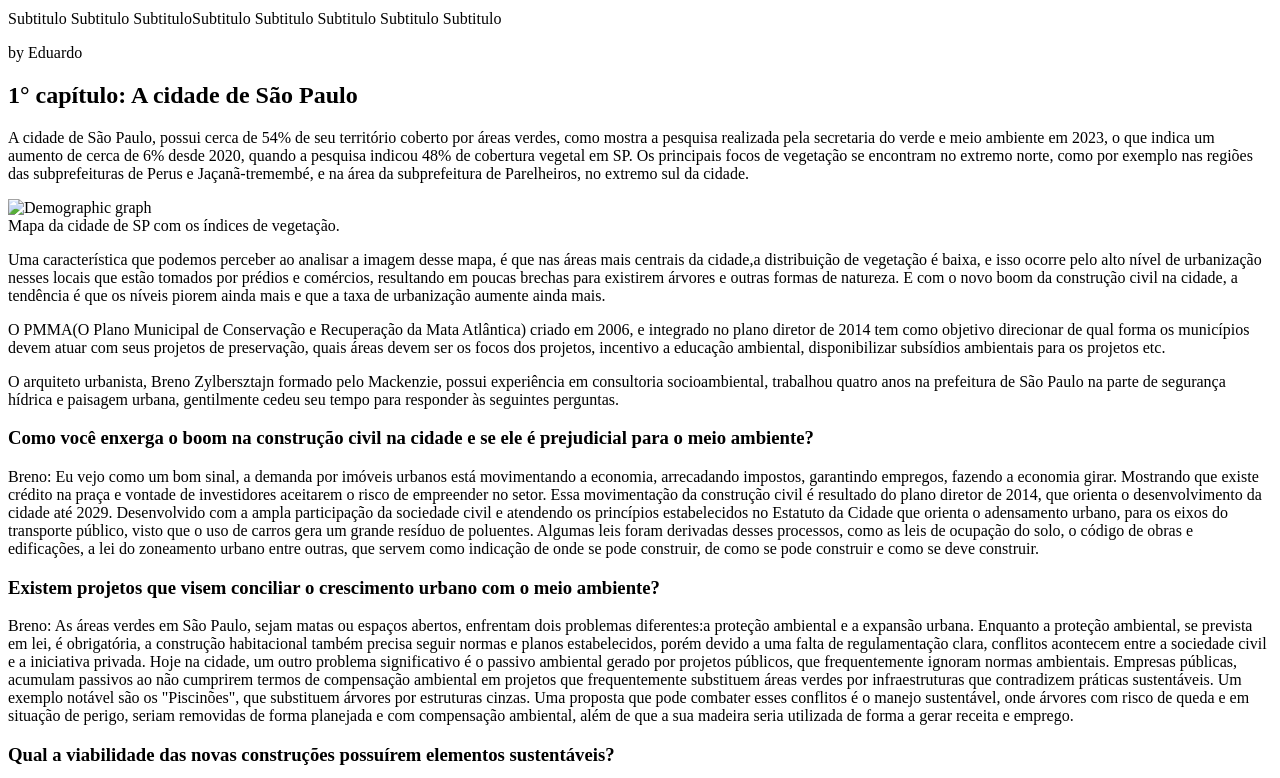
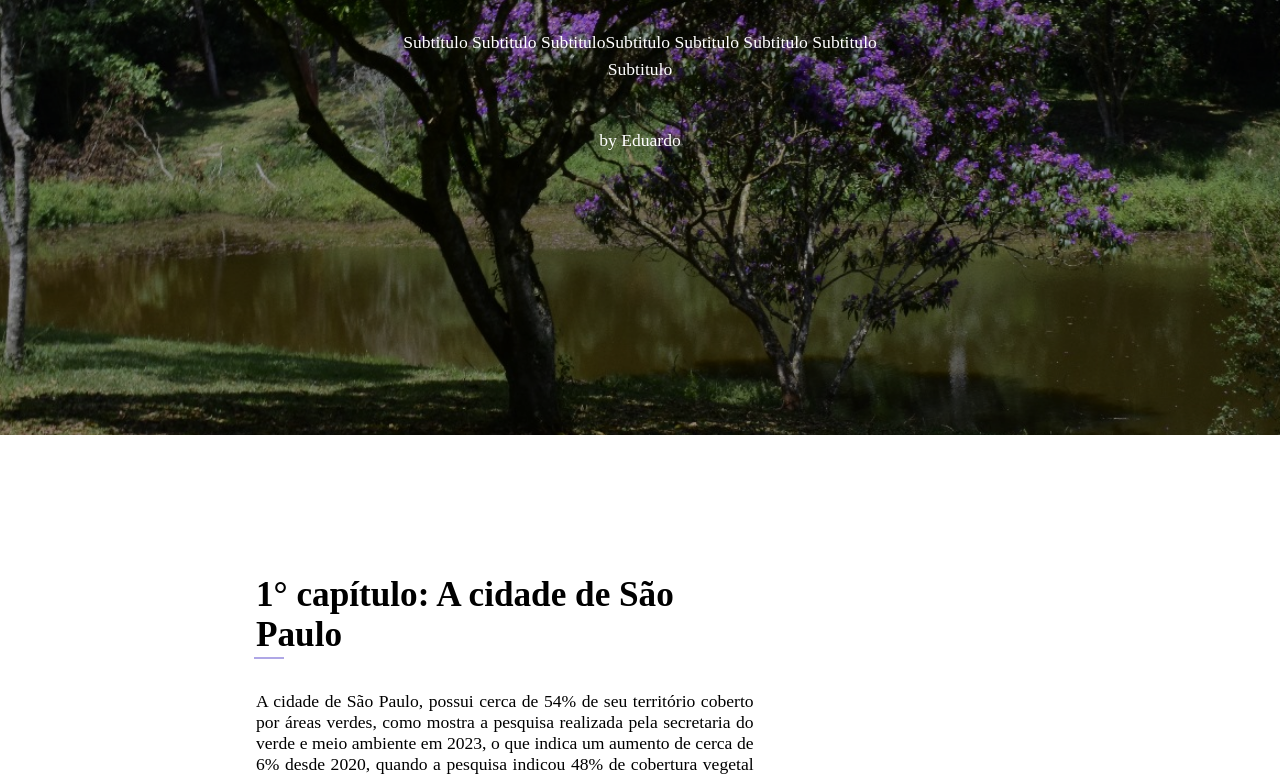
Before and after one commit to preservacaodamataatlanticaccsp/projeto-tcc, a plain HTML site: page index.html in a window 1280 px wide. Shown: the part 410-1188 px from the top of the page. Drawn offline with Linux system fonts and the light colour scheme; the site is published under a folder, as on GitHub Pages, so addresses that start at the root find nothing.

Commit message:
fix imports

```diff
--- a/index.html
+++ b/index.html
@@ -3,8 +3,8 @@
 <head>
     <meta charset="UTF-8">
     <meta name="viewport" content="width=device-width, initial-scale=1.0">
-    <link rel="stylesheet" href="/style.css">
-    <script src="/script.js" defer></script>
+    <link rel="stylesheet" href="./style.css">
+    <script src="./script.js" defer></script>
     <title>Journalism</title>
 </head>
 <body>
@@ -50,7 +50,7 @@
 
         <section class="landing" id="home">
             <div class="landing-image">
-                <img src="/assets/LandingBackground.jpeg" alt="Landing background">
+                <img src="./assets/LandingBackground.jpeg" alt="Landing background">
             </div>
             <main class="landing-hero primary-font">
                 <h1 class="hero-title">Titulo fera</h1>
@@ -70,7 +70,7 @@
                         A cidade de São Paulo, possui cerca de 54% de seu território coberto por áreas verdes, como mostra a pesquisa realizada pela secretaria do verde e meio ambiente em 2023, o que indica um aumento de cerca de 6% desde 2020, quando a pesquisa indicou 48% de cobertura vegetal em SP. Os principais focos de vegetação se encontram no extremo norte, como por exemplo nas regiões das subprefeituras de Perus e Jaçanã-tremembé, e na área da subprefeitura de Parelheiros, no extremo sul da cidade.
                     </p>
                     <div class="report-image-wrapper demographic-graph">
-                        <img src="/assets/Demographic.jpeg" alt="Demographic graph">
+                        <img src="./assets/Demographic.jpeg" alt="Demographic graph">
                         <div class="report-image-label">
                             Mapa da cidade de SP com os índices de vegetação.
                         </div>
@@ -143,6 +143,7 @@
                         Os anos 2000 foram a consolidação de todos esses anos de existência do clube, com seus departamentos bem estruturados, um senso de comunidade forte, valores culturais bem estabelecidos, como o incentivo a ecologia e a preservação.
                     </p>
                 </div>
+
             </div>
 
         </section>
```
